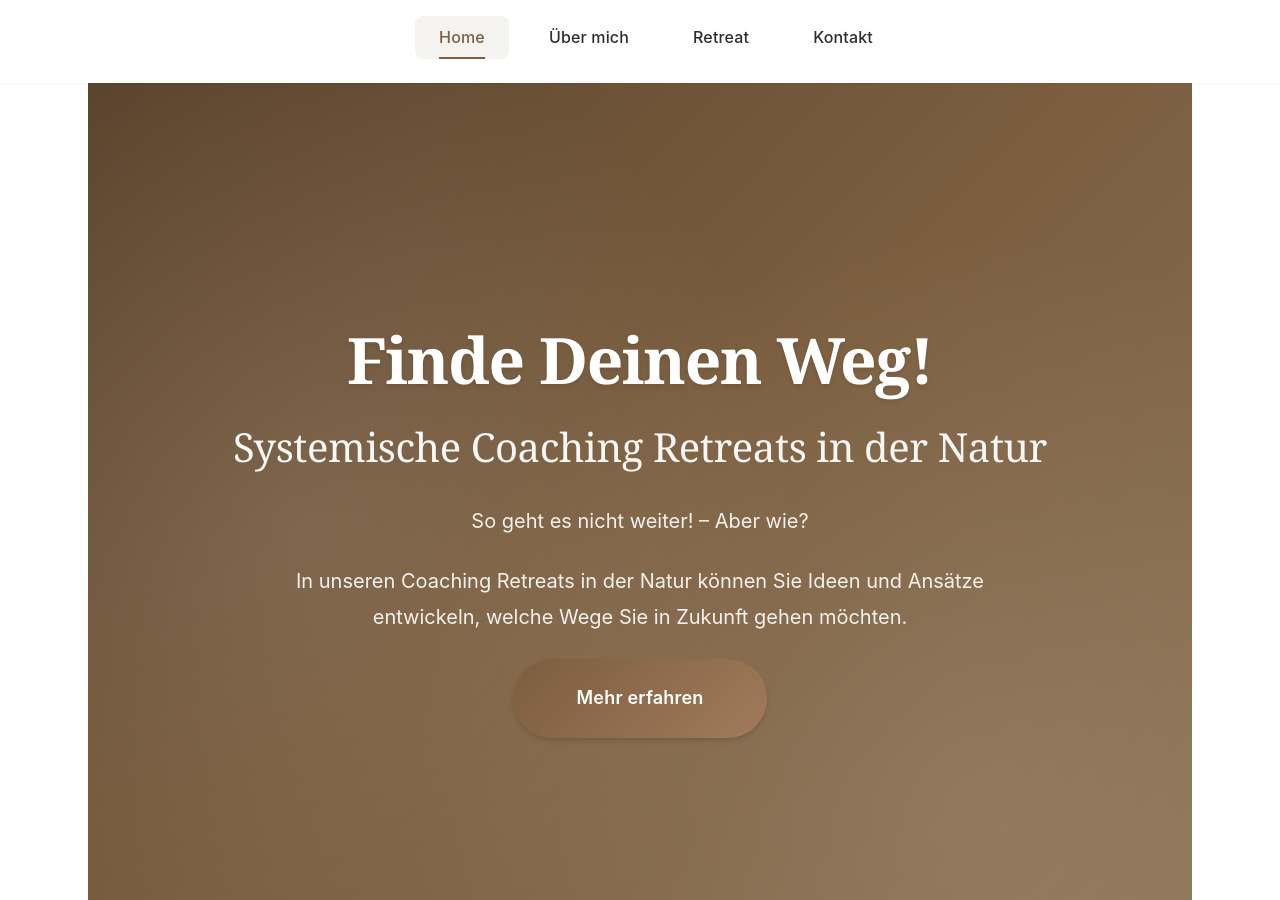
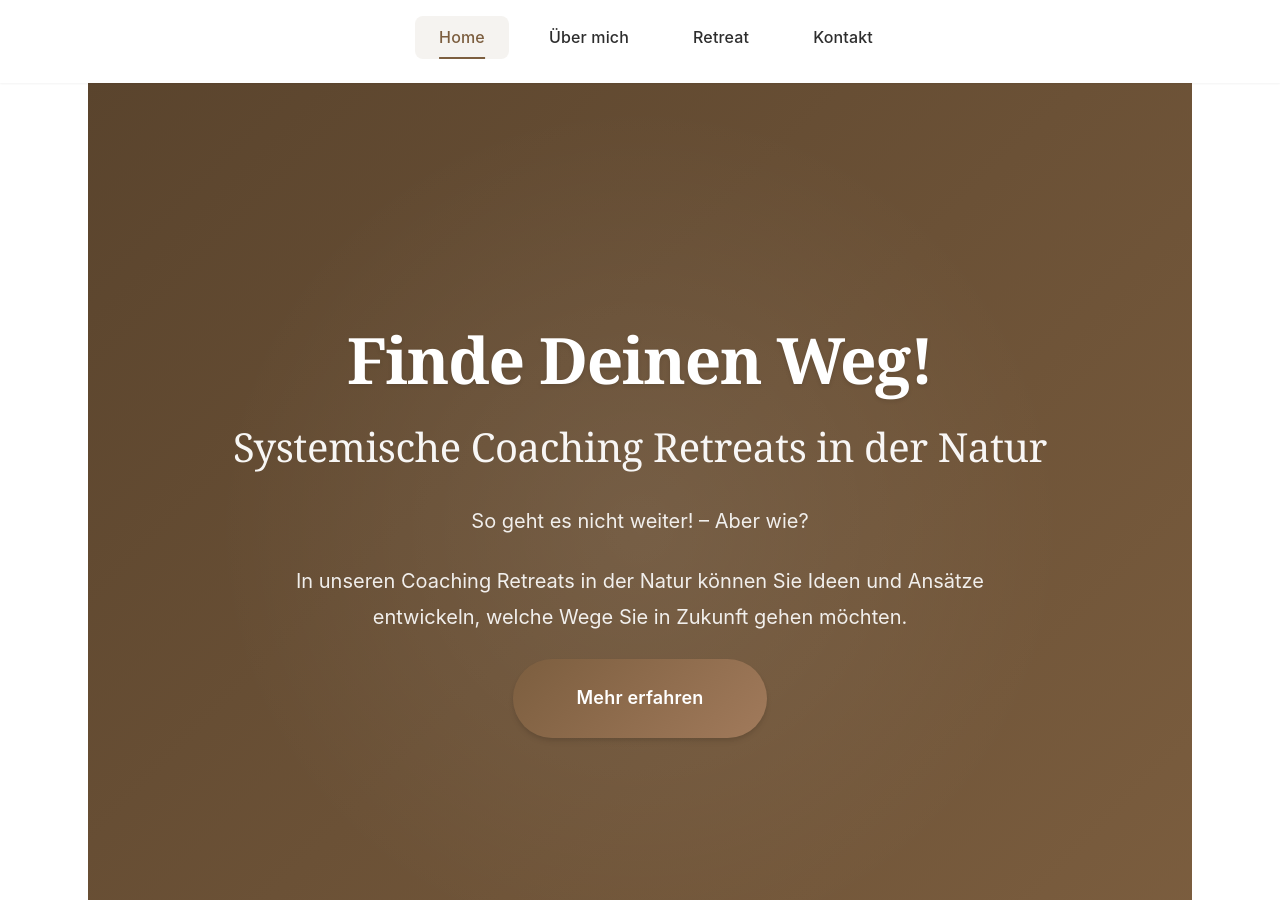
Before and after one commit to JonasHeinickeBio/anja-heinicke-coaching, a Jekyll site: the page built from jekyll-site/index.md, in a window 1280 px wide and 900 px high. Built offline with Jekyll 4.4.1, drawn with Linux system fonts in a browser that asks for light colours.

Commit message:
Add accessibility improvements: WCAG contrast, reduced motion, performance optimizations
Co-authored-by: JonasHeinickeBio <152563145+JonasHeinickeBio@users.noreply.github.com>

```diff
--- a/jekyll-site/assets/css/style.css
+++ b/jekyll-site/assets/css/style.css
@@ -7,10 +7,12 @@
    CSS Custom Properties (Design Tokens)
    ============================================ */
 :root {
-    /* Color Palette - Warm, Natural, Professional */
-    --color-primary: #7C5E3F;
-    --color-primary-light: #A17A5B;
-    --color-primary-dark: #5A442D;
+    /* Color Palette - Warm, Natural, Professional
+       Accessibility: All text colors meet WCAG AA standards (4.5:1 contrast ratio)
+       Primary colors tested for contrast against white and dark backgrounds */
+    --color-primary: #7C5E3F;          /* Contrast 5.2:1 on white */
+    --color-primary-light: #A17A5B;     /* Contrast 3.8:1 on white */
+    --color-primary-dark: #5A442D;      /* Contrast 8.1:1 on white */
     --color-secondary: #8B7355;
     --color-accent: #C9A87C;
     --color-accent-light: #E8D4B8;
@@ -25,9 +27,9 @@
     --color-border: #E0DED9;
     --color-border-light: #F0EDE8;
 
-    /* Typography */
-    --font-primary: 'Inter', -apple-system, BlinkMacSystemFont, 'Segoe UI', Roboto, 'Helvetica Neue', Arial, sans-serif;
-    --font-heading: 'Playfair Display', Georgia, 'Times New Roman', serif;
+    /* Typography - Using system fonts for performance and consistency */
+    --font-primary: -apple-system, BlinkMacSystemFont, 'Segoe UI', Roboto, 'Helvetica Neue', Arial, sans-serif;
+    --font-heading: Georgia, 'Times New Roman', serif;
 
     /* Font Sizes - Fluid Typography */
     --text-xs: clamp(0.75rem, 0.7rem + 0.25vw, 0.875rem);
@@ -286,8 +288,7 @@ a:hover {
     justify-content: center;
     background: linear-gradient(135deg,
         var(--color-primary-dark) 0%,
-        var(--color-primary) 50%,
-        var(--color-secondary) 100%);
+        var(--color-primary) 100%);
     color: white;
     text-align: center;
     padding: var(--space-3xl) var(--container-padding);
@@ -301,9 +302,7 @@ a:hover {
     left: 0;
     right: 0;
     bottom: 0;
-    background:
-        radial-gradient(circle at 20% 50%, rgba(255, 255, 255, 0.1) 0%, transparent 50%),
-        radial-gradient(circle at 80% 80%, rgba(255, 255, 255, 0.1) 0%, transparent 50%);
+    background: radial-gradient(circle at 50% 50%, rgba(255, 255, 255, 0.08) 0%, transparent 60%);
     pointer-events: none;
 }
 
@@ -689,6 +688,22 @@ img {
     }
 }
 
+/* Respect user motion preferences for accessibility */
+@media (prefers-reduced-motion: reduce) {
+    *,
+    *::before,
+    *::after {
+        animation-duration: 0.01ms !important;
+        animation-iteration-count: 1 !important;
+        transition-duration: 0.01ms !important;
+        scroll-behavior: auto !important;
+    }
+
+    .hero-content {
+        animation: none;
+    }
+}
+
 /* ============================================
    Utility Classes
    ============================================ */
```
